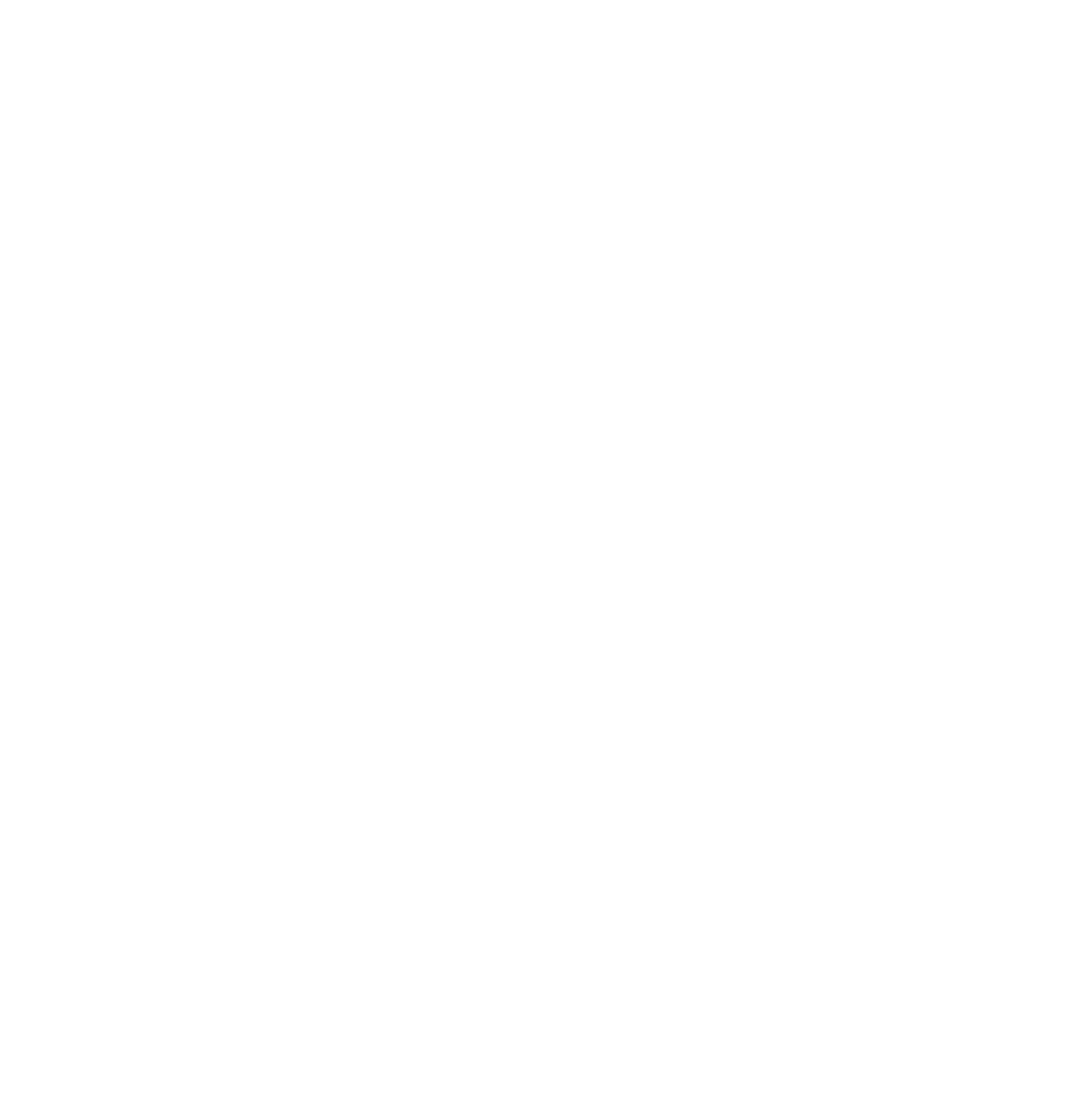
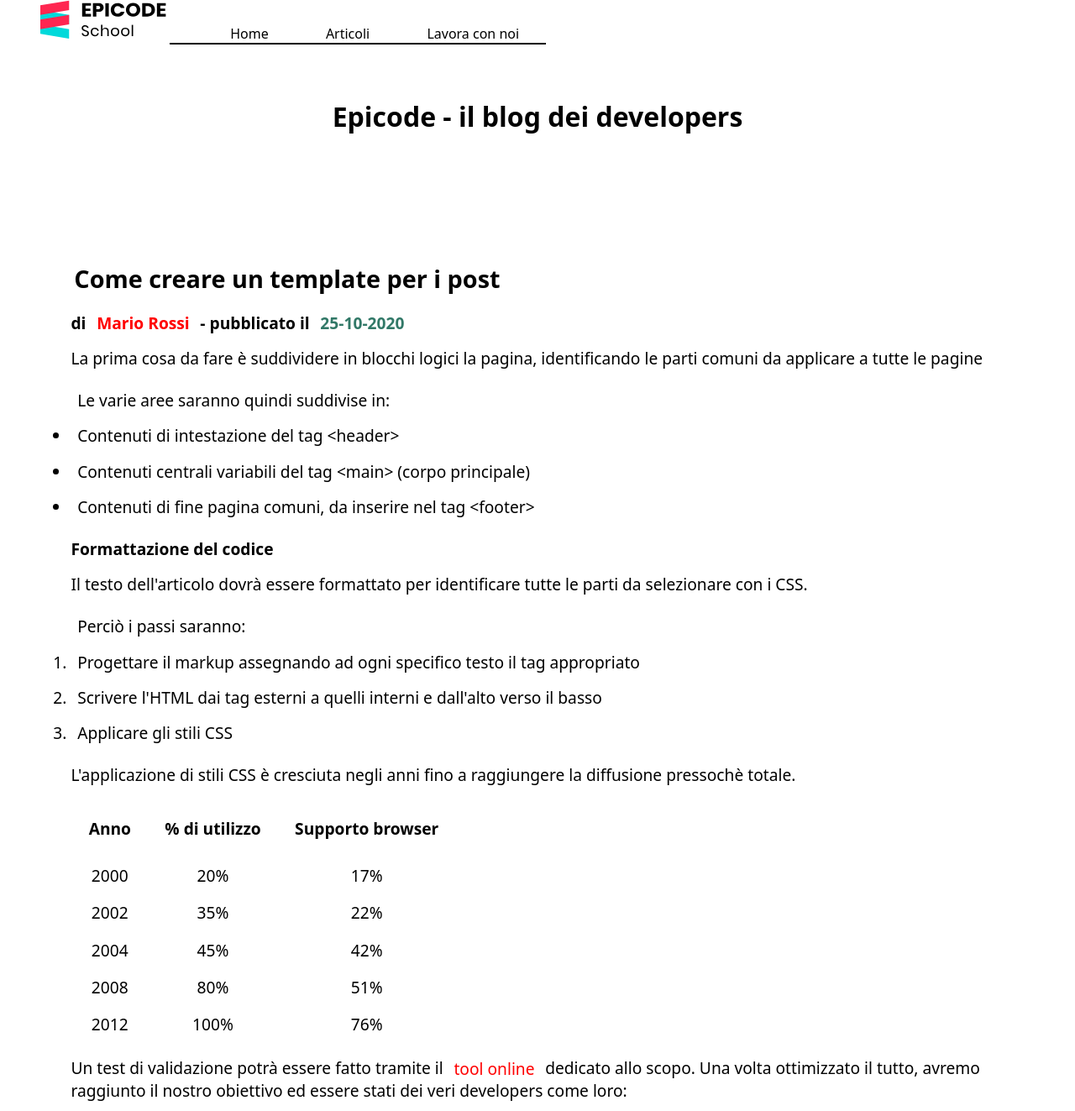
Before and after one commit to mirkoparente/u1-w1-d2, a plain HTML site: page index.html in a window 1280 px wide. Shown: the top 1323 px of the page at 84% size. Before the commit the page ends 800 px from the top, so only its background shows below. Drawn offline with Linux system fonts and the light colour scheme.

Commit message:
progetto finito

```diff
--- /dev/null
+++ b/assets/css/style.css
@@ -0,0 +1,84 @@
+*{
+    margin: 0;
+    display: flexbox;
+    font-family: system-ui, -apple-system, BlinkMacSystemFont, 'Segoe UI', Roboto, Oxygen, Ubuntu, Cantarell, 'Open Sans', 'Helvetica Neue', sans-serif;
+}
+header{
+    padding: 0 1em;
+}
+img{
+    margin-left: 2em;
+}
+
+h1{
+    text-align: center;
+    padding: 2em;
+}
+nav{
+   display: inline-flex;
+   border-bottom: 2px solid black;
+}
+nav ul li a{
+    color: black;
+    font-size: 1em;
+}
+nav ul li{
+    display: inline-flex;
+    padding: 0 2em;
+
+}
+
+a{
+    text-decoration: none;
+    color: red;
+}
+main{
+    padding: 2em;
+    font-size: 1.2rem;
+}
+section{
+    padding: 2em;
+}
+section *{
+    padding:0.4em;
+}
+table{
+    text-align: center;
+}
+table th{
+    padding: 1em;
+}
+iframe{
+    border-radius: 1.5em;
+    margin-top: 2em;
+    width: 40vw;
+    height: 40vh;
+}
+form legend{
+    padding: 1.5em 0;
+}
+form input,button{
+    border-radius:0.5em;
+    padding: 1em;
+    cursor: pointer;
+}
+aside h3{
+    padding: 2em 3.5em;
+}
+
+.asi{
+    display: inline-flex;
+    flex-direction: column;
+    padding: 4em;
+}
+
+footer{
+    padding: 3em;
+    background-color: rgba(0, 0, 0, 0.212);
+}
+.info{
+    text-align: end;
+}
+span{
+    color: rgba(2, 89, 69, 0.814);
+}
--- a/index.html
+++ b/index.html
@@ -5,20 +5,149 @@
     <meta http-equiv="X-UA-Compatible" content="IE=edge" />
     <meta name="viewport" content="width=device-width, initial-scale=1.0" />
     <title></title>
-    <link rel="stylesheet" href="" />
+    <link rel="stylesheet" href="./assets/css/style.css" />
   </head>
   <body>
     <header>
-      <img src="" alt="" />
-      <h1></h1>
+      <img src="./assets/img/logo.svg" alt="logo epicode" width="150px" />
+      <nav>
+        <ul>
+          <li><a href="#">Home</a></li>
+          <li><a href="#">Articoli</a></li>
+          <li><a href="#">Lavora con noi</a></li>
+        </ul>
+      </nav>
+      <h1>Epicode - il blog dei developers</h1>
     </header>
-    <nav></nav>
+
     <main>
       <section>
-        <article></article>
+        <h2>Come creare un template per i post</h2>
+        <h4>
+          di <a href="#">Mario Rossi</a> - pubblicato il
+          <span> 25-10-2020</span>
+        </h4>
+        <p>
+          La prima cosa da fare è suddividere in blocchi logici la pagina,
+          identificando le parti comuni da applicare a tutte le pagine
+        </p>
+        <ul>
+          <p>Le varie aree saranno quindi suddivise in:</p>
+          <li>Contenuti di intestazione del tag &lt;header&gt;</li>
+          <li>
+            Contenuti centrali variabili del tag &lt;main&gt; (corpo principale)
+          </li>
+          <li>
+            Contenuti di fine pagina comuni, da inserire nel tag &lt;footer&gt;
+          </li>
+        </ul>
+        <h4>Formattazione del codice</h4>
+        <p>
+          Il testo dell'articolo dovrà essere formattato per identificare tutte
+          le parti da selezionare con i CSS.
+        </p>
+
+        <ol>
+          <p>Perciò i passi saranno:</p>
+          <li>
+            Progettare il markup assegnando ad ogni specifico testo il tag
+            appropriato
+          </li>
+          <li>
+            Scrivere l'HTML dai tag esterni a quelli interni e dall'alto verso
+            il basso
+          </li>
+          <li>Applicare gli stili CSS</li>
+        </ol>
+        <p>
+          L'applicazione di stili CSS è cresciuta negli anni fino a raggiungere
+          la diffusione pressochè totale.
+        </p>
+        <table>
+          <thead>
+            <tr>
+              <th>Anno</th>
+              <th>% di utilizzo</th>
+              <th>Supporto browser</th>
+            </tr>
+          </thead>
+          <tbody>
+            <tr>
+              <td>2000</td>
+              <td>20%</td>
+              <td>17%</td>
+            </tr>
+            <tr>
+              <td>2002</td>
+              <td>35%</td>
+              <td>22%</td>
+            </tr>
+            <tr>
+              <td>2004</td>
+              <td>45%</td>
+              <td>42%</td>
+            </tr>
+            <tr>
+              <td>2008</td>
+              <td>80%</td>
+              <td>51%</td>
+            </tr>
+            <tr>
+              <td>2012</td>
+              <td>100%</td>
+              <td>76%</td>
+            </tr>
+          </tbody>
+        </table>
+        <p>
+          Un test di validazione potrà essere fatto tramite il
+          <a href="#">tool online</a> dedicato allo scopo. Una volta ottimizzato
+          il tutto, avremo raggiunto il nostro obiettivo ed essere stati dei
+          veri developers come loro:
+        </p>
+        <iframe
+          src="https://www.youtube.com/embed/pnNCvnlmJXg"
+          title="YouTube video player"
+          frameborder="0"
+          allow="accelerometer; autoplay; clipboard-write; encrypted-media; gyroscope; picture-in-picture; web-share"
+          allowfullscreen
+        ></iframe>
+      </section>
+      <section>
+        <h4>Vuoi rimanere aggiornato su altre novità del blog?</h4>
+        <form action="">
+          <legend>Iscriviti alla nostra newsletter:</legend>
+          <input type="email" placeholder="Inserisci la tua email" />
+          <button>Iscriviti!</button>
+        </form>
       </section>
     </main>
-    <aside></aside>
-    <footer></footer>
+    <aside>
+      <h3>Articoli correlati</h3>
+      <div class="asi">
+        <p><a href="#">Validare il codice HTML</a></p>
+        <p>Categoria: develop</p>
+        <p>Data: 19-09-2020</p>
+      </div>
+      <div class="asi">
+        <p><a href="#">Correggere la sintassi</a></p>
+        <p>Categoria: develop</p>
+        <p>Data: 16-09-2020</p>
+      </div>
+      <div class="asi">
+        <p><a href="#">Meno KB nella pagina</a></p>
+        <p>Categoria: ottimizzazione</p>
+        <p>Data: 30-09-2020</p>
+      </div>
+    </aside>
+    <footer>
+      <p>Blog Epicode &copy 2023</p>
+      <p class="info">
+        Testata online di Mario Rossi, registrata con prot
+        <span>n.213/2018</span> - via Luigi Einaudi 2 - Milano.
+        <span>P.IVA 00112233. </span>
+        <a href="mailto:info@epicode.school">info@epicode.school</a>
+      </p>
+    </footer>
   </body>
 </html>
```
